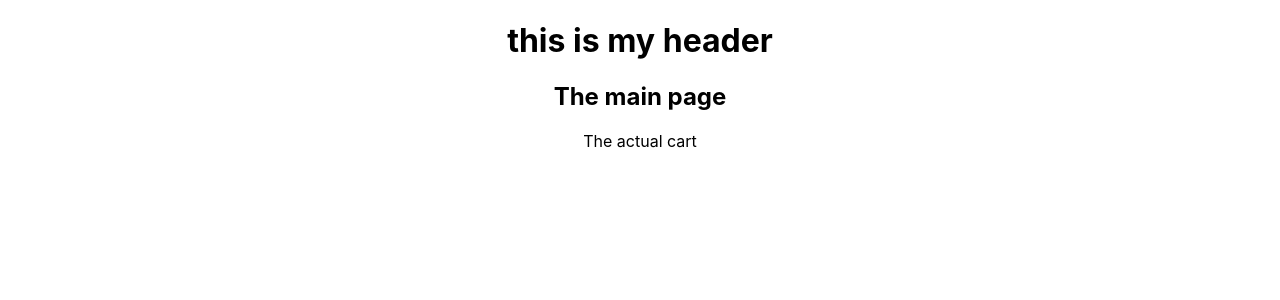
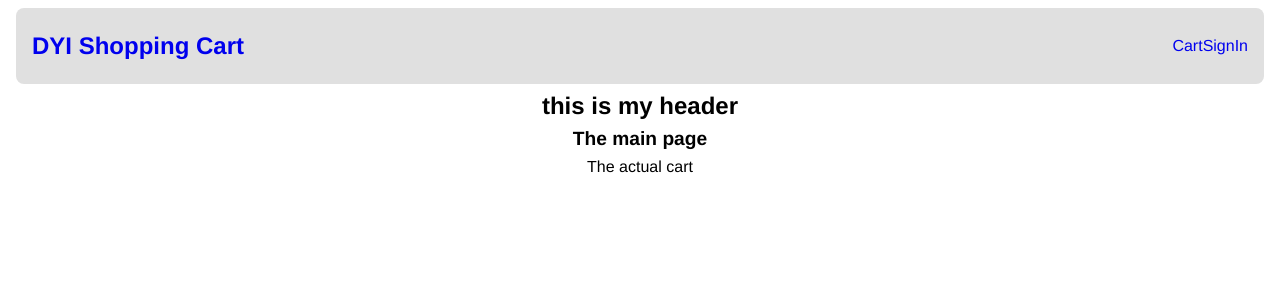
Before and after one commit to AR123456/dyi-shopping-cart, a React (Create React App) app: page / in a window 1280 px wide. Shown: the top 300 px of the page. Built offline with nearby package versions, Linux system fonts and the light colour scheme.

Commit message:
basic header styling

```diff
--- a/src/components/Header.js
+++ b/src/components/Header.js
@@ -2,9 +2,20 @@
 
 const Header = (props) => {
   return (
-    <div>
+    <>
+      <header className="block row center">
+        <div>
+          <a href="#/">
+            <h1>DYI Shopping Cart</h1>
+          </a>
+        </div>
+        <div>
+          <a href="#/cart">Cart</a>
+          <a href="#/signin">SignIn</a>
+        </div>
+      </header>
       <h1>this is my header </h1>
-    </div>
+    </>
   );
 };
 
--- a/src/index.css
+++ b/src/index.css
@@ -1,13 +1,69 @@
 body {
-  margin: 0;
-  font-family: -apple-system, BlinkMacSystemFont, 'Segoe UI', 'Roboto', 'Oxygen',
-    'Ubuntu', 'Cantarell', 'Fira Sans', 'Droid Sans', 'Helvetica Neue',
-    sans-serif;
-  -webkit-font-smoothing: antialiased;
-  -moz-osx-font-smoothing: grayscale;
+  font-family: "Helvetica";
 }
-
-code {
-  font-family: source-code-pro, Menlo, Monaco, Consolas, 'Courier New',
-    monospace;
+h1,
+h2,
+h3 {
+  margin: 0.5rem 0;
 }
+h1 {
+  font-size: 1.5rem;
+}
+h2 {
+  font-size: 1.2rem;
+}
+h3 {
+  font-size: 1rem;
+}
+a {
+  text-decoration: none;
+}
+.row {
+  display: flex;
+  justify-content: space-between;
+}
+.row.center {
+  align-items: center;
+}
+.col-1 {
+  flex: 1;
+}
+.col-2 {
+  flex: 2;
+}
+.block {
+  background-color: #e0e0e0;
+  padding: 1rem;
+  margin: 0.5rem;
+  border-radius: 0.5rem;
+}
+.text-right {
+  text-align: right;
+}
+img.small {
+  max-height: 8rem;
+}
+button {
+  font-size: 0.8rem;
+  padding: 0.2rem;
+  margin: 0.1rem;
+  border-radius: 0.5rem;
+  border: 0.1rem #404040 solid;
+  background-color: #f0c040;
+  width: 100%;
+  cursor: pointer;
+}
+button.add {
+  background-color: #40c0f0;
+  width: 1.5rem;
+}
+button.remove {
+  background-color: #f04040;
+  width: 1.5rem;
+}
+button.badge {
+  background-color: #f04040;
+  border: none;
+  color: #ffffff;
+  width: 1.5rem;
+}
```
